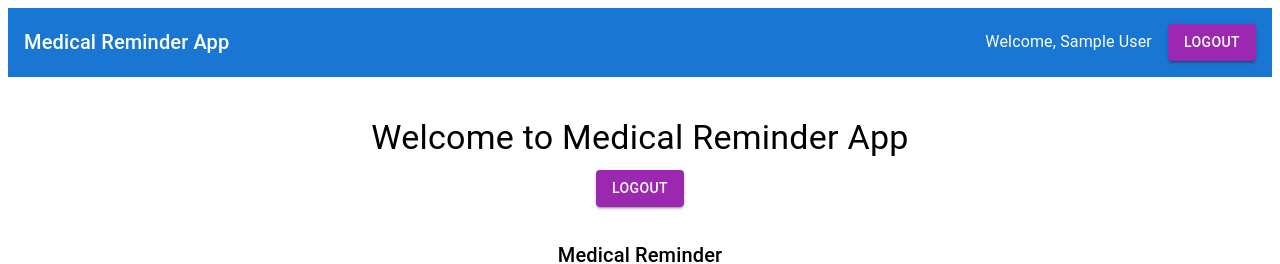
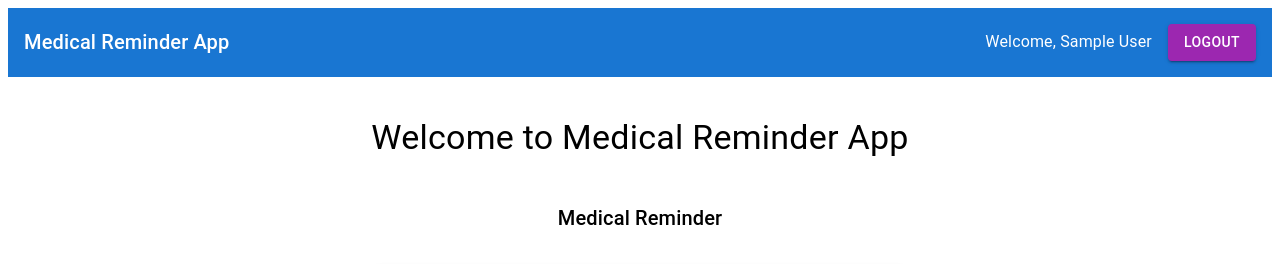
Before and after one commit to techfusion3/medicine-frontend2, a React (Vite) app: page / in a window 1280 px wide. Shown: the top 264 px of the page. Built offline with nearby package versions, Linux system fonts and the light colour scheme; no server answers; sample sign-in values are in the browser's storage.

Commit message:
Update Home.jsx

```diff
--- a/src/Home.jsx
+++ b/src/Home.jsx
@@ -81,9 +81,9 @@ export default function Home() {
     <Box display="flex" flexDirection="column" alignItems="center" mt={5}>
       <Typography variant="h4" gutterBottom>Welcome to Medical Reminder App</Typography>
 
-      <Button variant="contained" color="secondary" onClick={handleLogout}>
+{/*       <Button variant="contained" color="secondary" onClick={handleLogout}>
         Logout
-      </Button>
+      </Button> */}
 
       {token && user && (
         <Box mt={4}>
```
